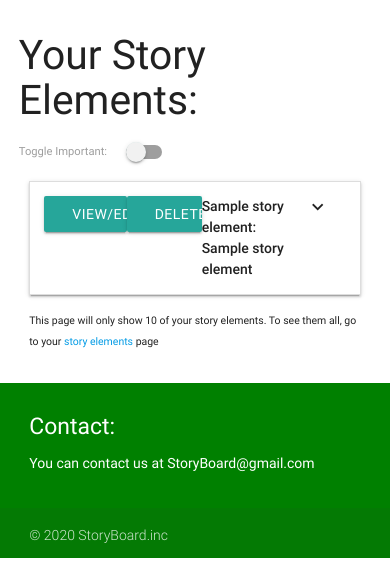
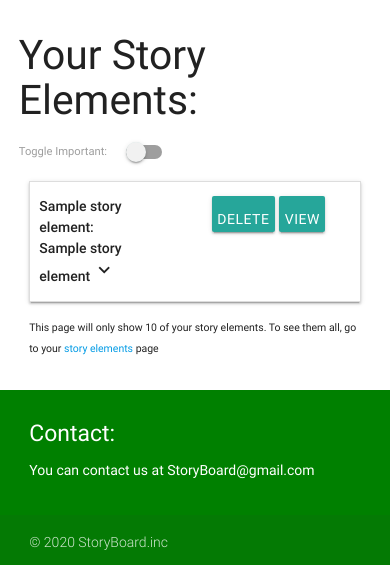
Before and after one commit to Felix-Redwood/Data-Centric-Development-Milestone-Project, a Flask app: page / in a window 390 px wide. Shown: the part 371-936 px from the top of the page. Run offline with Flask 2, Linux system fonts and the light colour scheme; a database or web service that is not in the repository returns one stand-in record (values such as "Sample title"); some libraries are stand-ins or nearby versions.

Commit message:
changed toggle_important_element_home

```diff
--- a/run.py
+++ b/run.py
@@ -34,18 +34,21 @@ def important_home():
 
 @app.route('/toggle_element_important_home/<element_id>', methods=['POST'])
 def toggle_element_important_home(element_id):
-    importantbool = mongo.db.story_elements.find({'_id': ObjectId(element_id)})
-    if importantbool({'important': True}):
-        mongo.db.story_elements.updateOne(
-       {'_id': ObjectId(element_id)},
-       {'$set': { "important.$" : False }}
-        )
-    else:
-        mongo.db.story_elements.updateOne(
-       {'_id': ObjectId(element_id)},
-       {'$set': { "important.$" : True }}
-        )
+    print(element_id)
+    importantbool = mongo.db.story_elements.find_one({'_id': ObjectId(element_id)})
+    print(importantbool)
+#    if importantbool['important'] == True:
+#        mongo.db.story_elements.updateOne(
+#       {'_id': ObjectId(element_id)},
+#       {'$set': { "important.$" : False }}
+#        )
+#    else:
+#        mongo.db.story_elements.updateOne(
+#       {'_id': ObjectId(element_id)},
+#       {'$set': { "important.$" : True }}
+#        )
     return render_template("index.html", elements=mongo.db.story_elements.find().limit(10))
+
 
 @app.route('/nav_elements', methods=['POST', 'GET'])
 def nav_elements():
@@ -58,7 +61,7 @@ def important_elements():
 @app.route('/toggle_element_important_elements/<element_id>', methods=['POST'])
 def toggle_element_important_elements(element_id):
     importantbool = mongo.db.story_elements.find({'_id': ObjectId(element_id)})
-    if importantbool({'important': True}):
+    if importantbool['important'] == True:
         mongo.db.story_elements.updateOne(
        {'_id': ObjectId(element_id)},
        {'$set': { "important.$" : False }}
@@ -70,7 +73,6 @@ def toggle_element_important_elements(element_id):
         )
     return render_template("elements.html", elements=mongo.db.story_elements.find())
 
-
 @app.route('/nav_categories', methods=['POST', 'GET'])
 def nav_categories():
     return render_template("categories.html", categories=mongo.db.categories.find(), subcategories=mongo.db.subcategories.find())
@@ -78,9 +80,7 @@ def nav_categories():
 @app.route('/insert_category', methods=['POST'])
 def insert_category():
     categories = mongo.db.categories
-    category_doc = ({"category_name": request.form.get('category_name')},
-                    {"category_description": request.form.get('category_description')})
-    categories.insert_one(category_doc)
+    categories.insert_one(request.form.to_dict())
     return redirect(url_for('nav_categories'))
 
 @app.route('/add_category')
--- a/static/css/style.css
+++ b/static/css/style.css
@@ -27,7 +27,19 @@ main {
 
 .collapsible-contained {
     width: 80%;
-    height: 3em;
+}
+
+#collapsible-row {
+    width: 100%;
+    margin-bottom: 0;
+}
+
+.collapsible-btn {
+    margin-right: 0.3em;
+}
+
+.width100 {
+    width: 100%;
 }
 
 #mobileNav li {
@@ -247,6 +259,21 @@ navbr {
     /* use of important to improve UX on all devices */
     width: 85% !important;
     }
+    .collapsible-button {
+        margin-right: 0.5em;
+    }
+    #collapsible-button-container a {
+        padding: 0.4em;
+        vertical-align: middle;
+    }
+    #collapsible-row {
+        padding-left: 0.4em;
+        padding-right: 0.4em;
+    }
+    #collapsible-row div {
+        padding-left: 0;
+        padding-right: 0;
+    }
 }
 
 @media (min-width: 993px) {
--- a/templates/home.html
+++ b/templates/home.html
@@ -19,14 +19,16 @@
     {% for element in elements %}
     <li>
         <div class="collapsible-header">
-            <a href="" class="waves-effect waves-light btn btn-small ">VIEW/EDIT</a>
-            <a href="" class="waves-effect waves-light btn btn-small ">DELETE</a>
-            <div class="col s9">
-                <strong>{{element.category_name.capitalize()}}: {{element.element_name.capitalize()}}</strong>
-            </div>
+            <div class="row" id="collapsible-row">
 
-            <div class="col s3">
-                <i class="material-icons">expand_more</i>
+                <div class="col s4 m6">
+                    <strong>{{element.category_name.capitalize()}}: {{element.element_name.capitalize()}}</strong><i class="material-icons">expand_more</i>
+                </div>
+
+                <div class="col s8 m6" id="collapsible-button-container">
+                    <a href="" class="waves-effect waves-light btn btn-small right collapsible-btn">VIEW</a>
+                    <a href="" class="waves-effect waves-light btn btn-small right collapsible-btn">DELETE</a>
+                </div>
             </div>
         </div>
 
@@ -36,7 +38,7 @@
           </span>
             <br>
             <div class="row">
-                {% if element.important %}
+                {% if element.important == True %}
                 <form action="{{url_for('toggle_element_important_home', element_id=element._id)}}" method="POST" class="importantSwitch">
                     <div class="switch">
                         <label>
```
